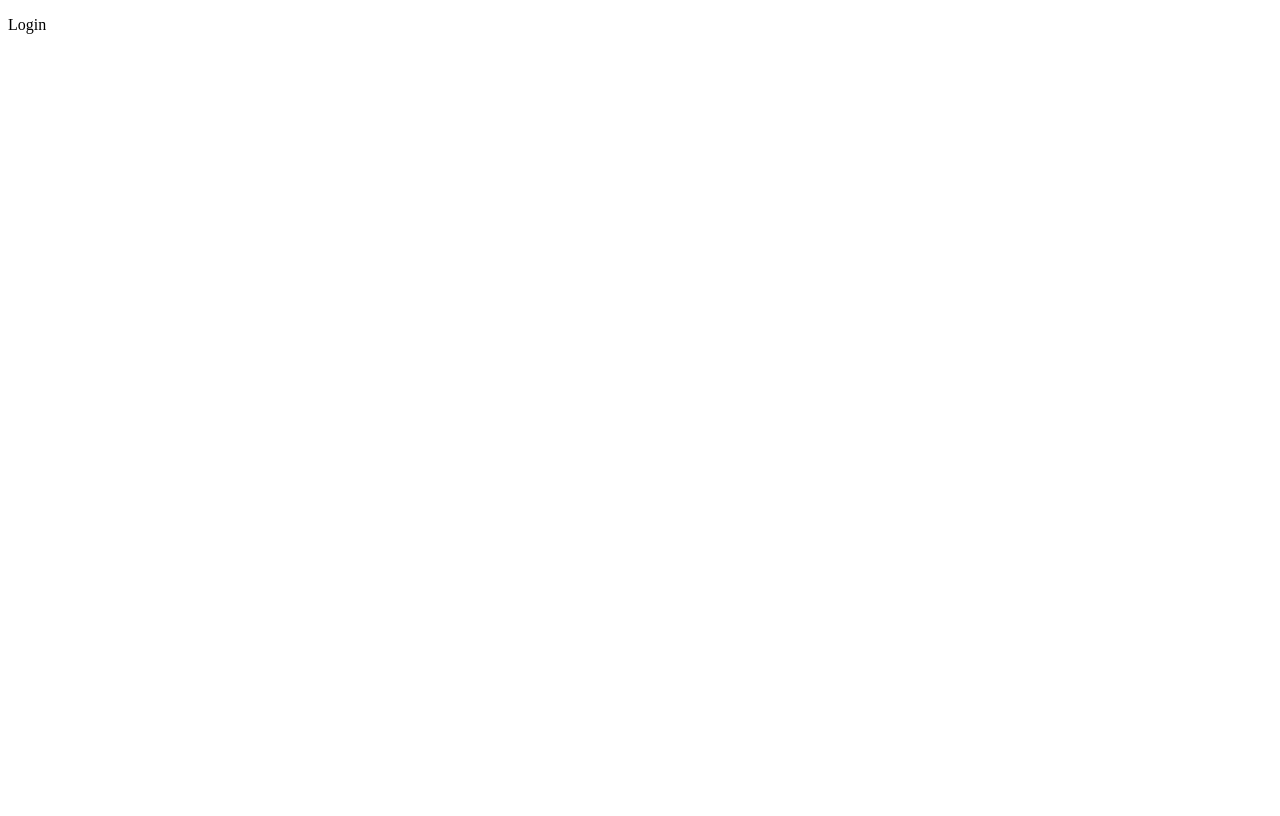
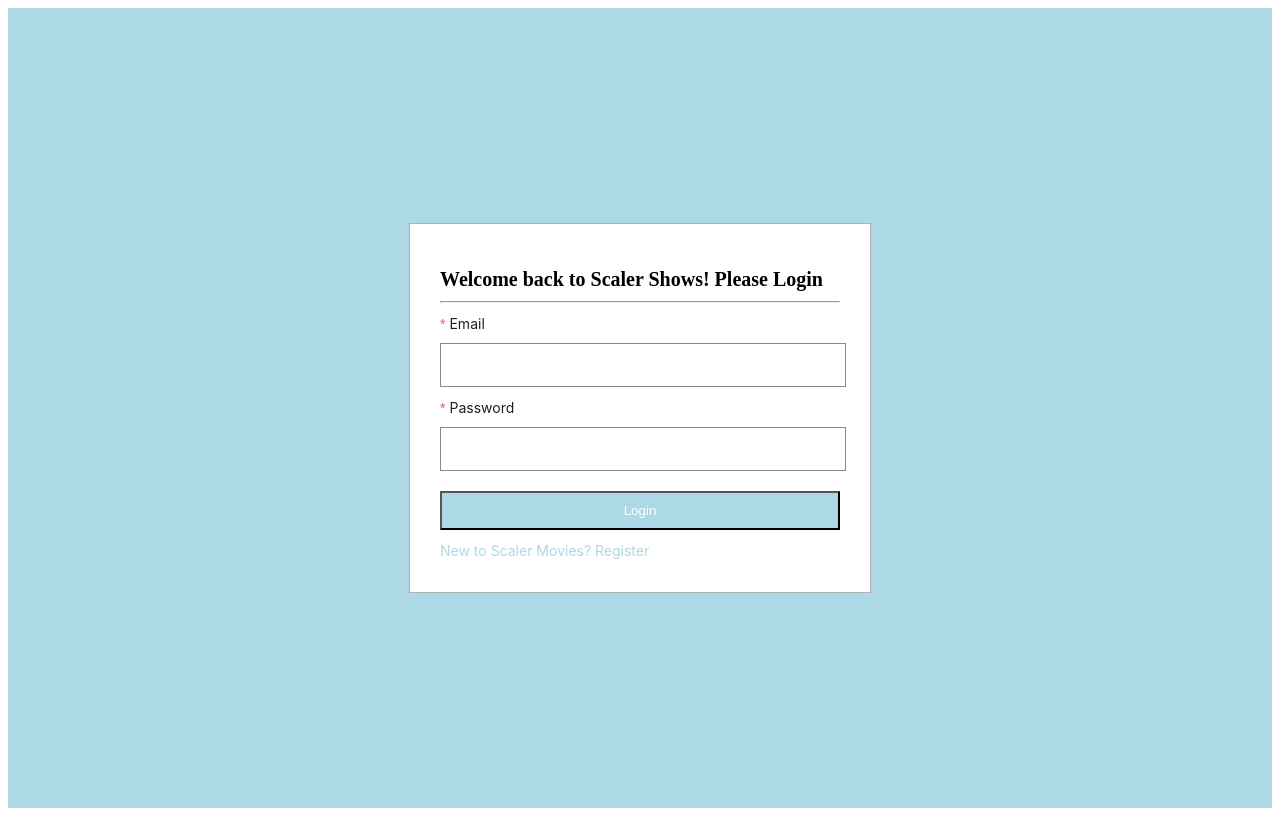
Before and after one commit to hemanthsk20/BMS-Project, a React (Create React App) app in the folder client/: page /login in a window 1280 px wide. Built offline with nearby package versions, Linux system fonts and the light colour scheme.

Commit message:
login page
login page creation

```diff
--- a/client/src/pages/Login/index.js
+++ b/client/src/pages/Login/index.js
@@ -1,7 +1,45 @@
+import { Form, message } from "antd";
+import { Link, useNavigate } from "react-router-dom";
+
+// Components
+// import { Button } from '../../components/Button';
+import Button from "../../components/button";
+
 function Login() {
     return (
       <div>
-        <p>Login</p>
+           <div className="flex justify-center h-screen items-center bg-primary">
+      <div className="card p-3 w-400">
+        <h1 className="text-xl mb-1">
+          Welcome back to Scaler Shows! Please Login{" "}
+        </h1>
+        <hr />
+        <Form layout="vertical" className="mt-1">
+          <Form.Item
+            label="Email"
+            name="email"
+            rules={[{ required: true, message: "Please input your email!" }]}
+          >
+            <input type="email" />
+          </Form.Item>
+          <Form.Item
+            label="Password"
+            name="password"
+            rules={[{ required: true, message: "Please input your password!" }]}
+          >
+            <input type="password" />
+          </Form.Item>
+
+          <div className="flex flex-col mt-2 gap-1">
+            <Button fullWidth title="Login" type="submit" />
+            <Link to="/register" className="text-primary">
+              {" "}
+              New to Scaler Movies? Register
+            </Link>
+          </div>
+        </Form>
+      </div>
+    </div>
       </div>
     );
   }
```
